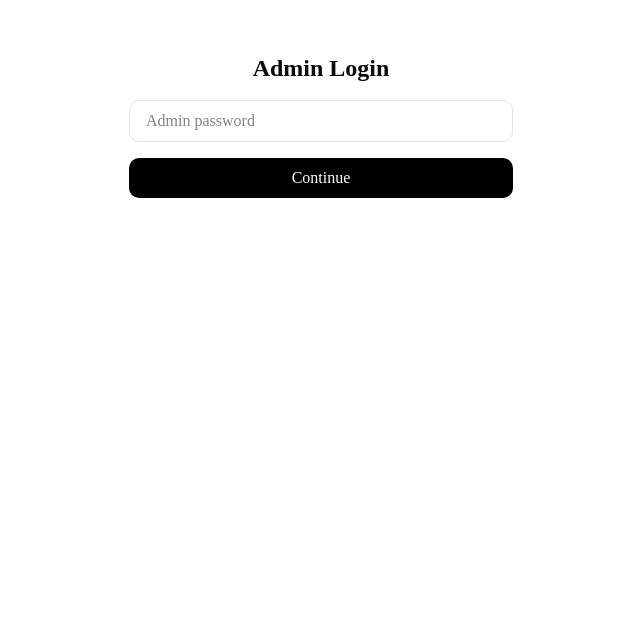
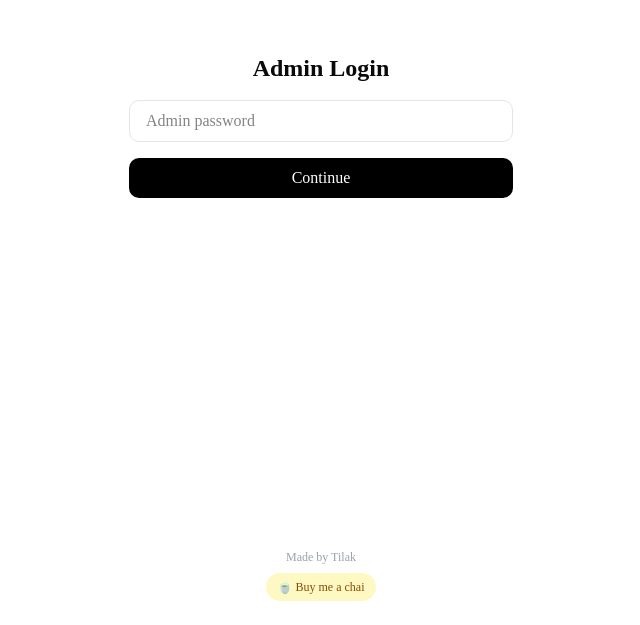
Before and after one commit to tilak5504/timely, a Next.js app: page /admin in a window 1280 px wide. Shown: the part 275-900 px from the top of the page, without its empty margins (319-959 px from the left). Before the commit the page ends 800 px from the top, so only its background shows below. Built offline with nearby package versions, Linux system fonts and the light colour scheme.

Commit message:
Fix broken footer JSX

```diff
--- a/app/layout.tsx
+++ b/app/layout.tsx
@@ -1,6 +1,7 @@
 import type { Metadata } from "next";
 import { Geist, Geist_Mono } from "next/font/google";
 import "./globals.css";
+import Footer from "@/components/footer";
 
 const geistSans = Geist({
   variable: "--font-geist-sans",
@@ -27,7 +28,7 @@ export default function RootLayout({
       lang="en"
       className={`${geistSans.variable} ${geistMono.variable} h-full antialiased`}
     >
-      <body className="min-h-full flex flex-col">{children}</body>
+      <body className="min-h-full flex flex-col">{children} <Footer /></body>
     </html>
   );
 }
--- /dev/null
+++ b/components/footer.tsx
@@ -0,0 +1,15 @@
+export default function Footer() {
+  return (
+    <footer className="py-6 flex flex-col items-center gap-2 text-xs text-gray-400">
+      <p>Made by Tilak</p>
+      <a
+        href="https://onlychai.neocities.org/support?name=tilak&upi=9391041489%40superyes"
+        target="_blank"
+        rel="noopener noreferrer"
+        className="px-3 py-1.5 rounded-full bg-yellow-100 text-yellow-800 font-medium hover:bg-yellow-200 transition"
+      >
+        🍵 Buy me a chai
+      </a>
+    </footer>
+  )
+}
```
